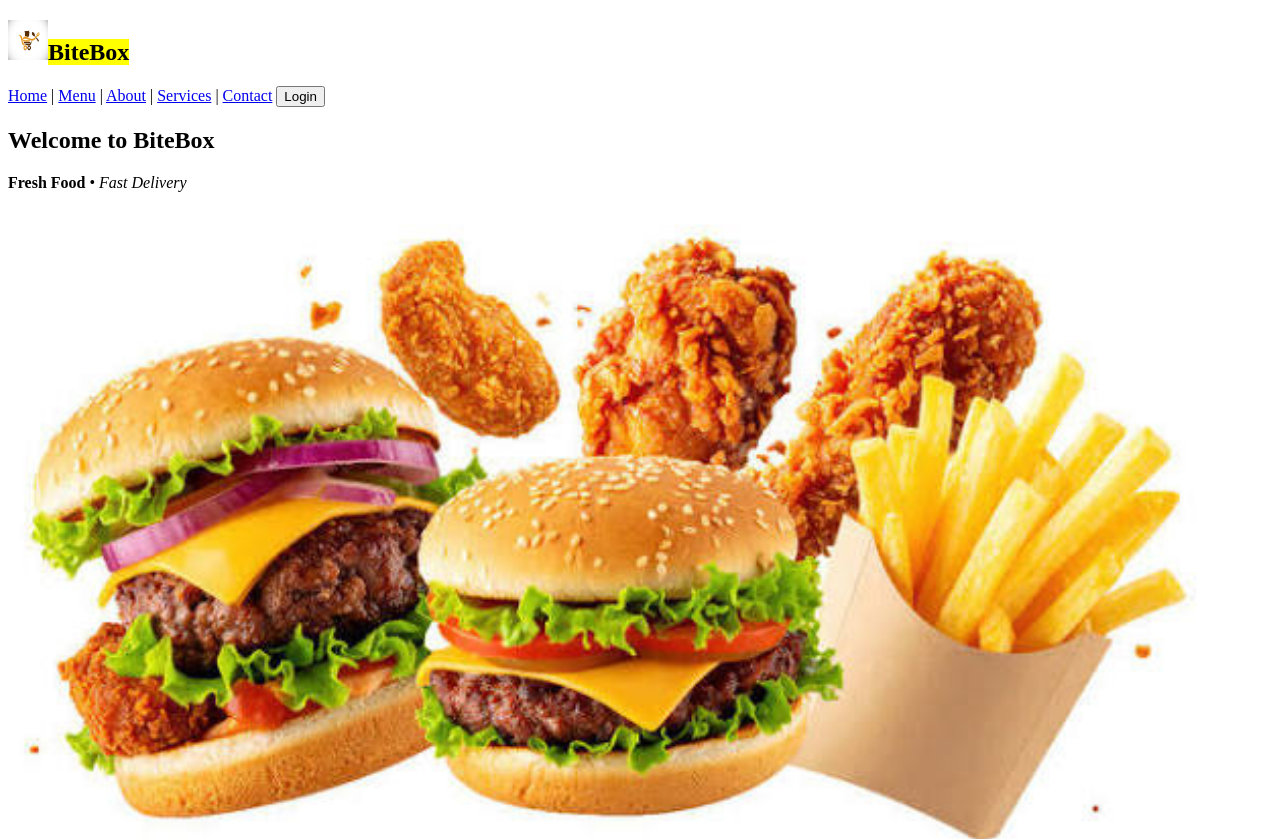
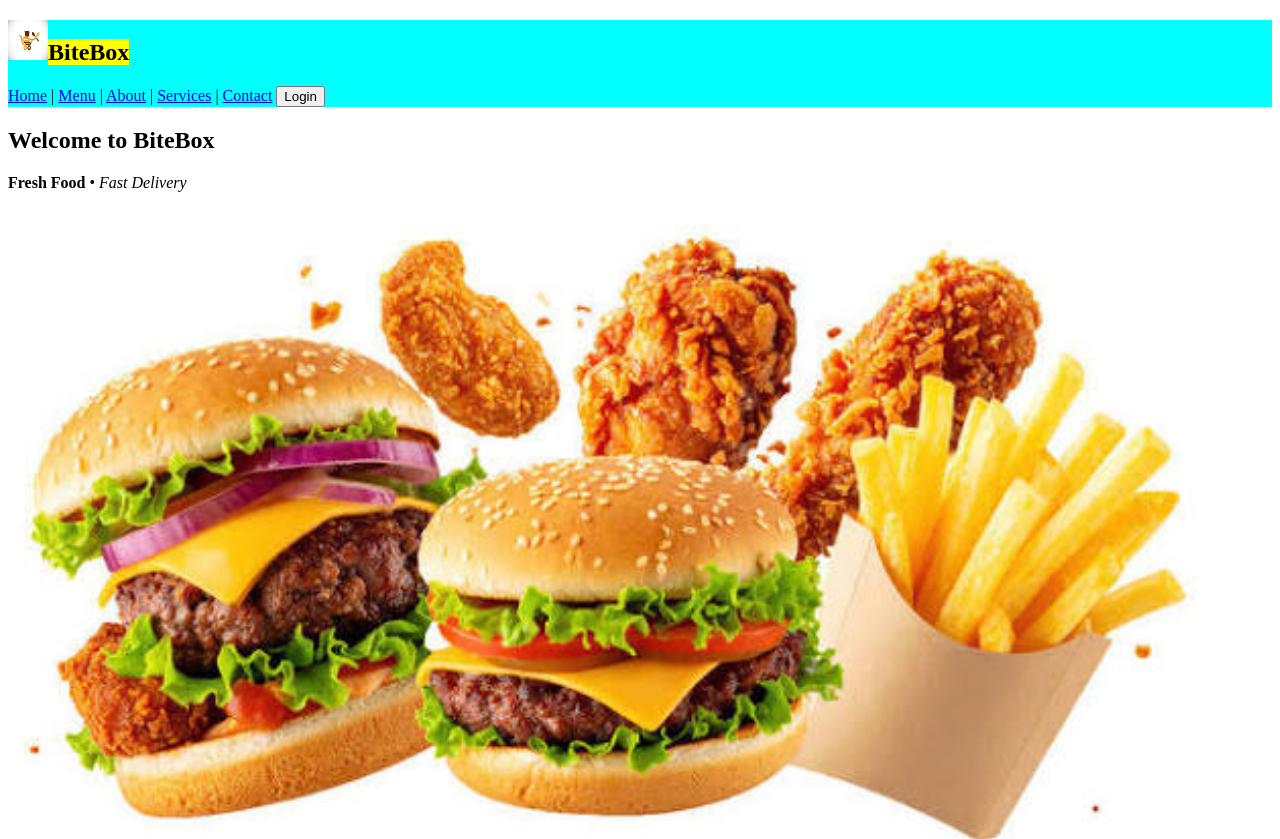
Before and after one commit to amerkazi/BiteBox-Group-1, a plain HTML site: page index.html in a window 1280 px wide. Shown: the top 839 px of the page. Drawn offline with Linux system fonts and the light colour scheme.

Commit message:
css added

```diff
--- a/index.html
+++ b/index.html
@@ -13,7 +13,7 @@
 
 
     <nav>
-        <div>
+        <div style="background-color: aqua;">
             <h1><img src="./assets/images/logo.jpg" height="40" width="40"><mark>BiteBox</mark></h1>
             <a href="index.html">Home</a>
             |
```
